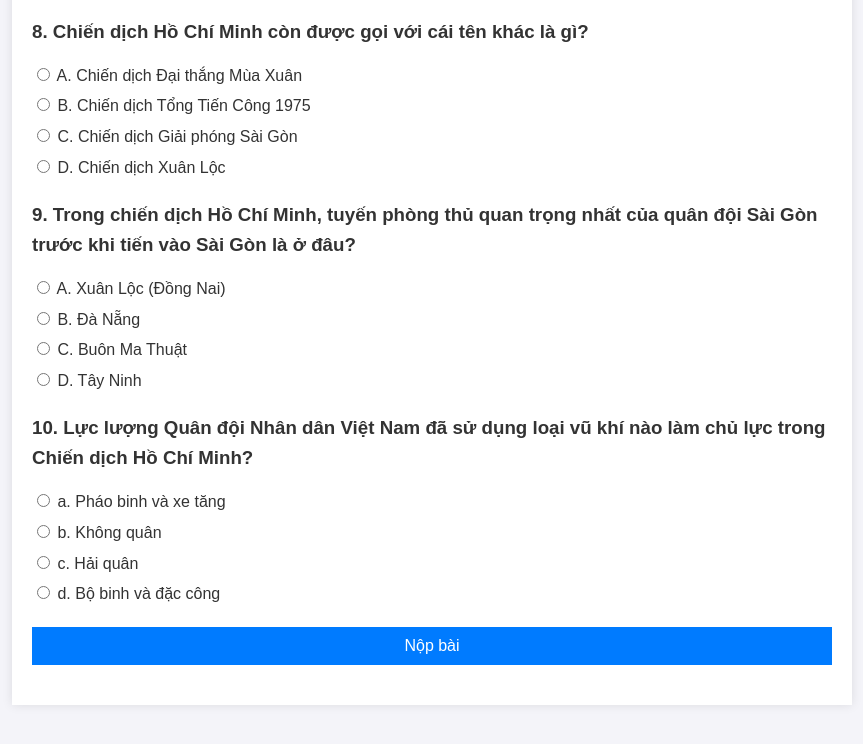
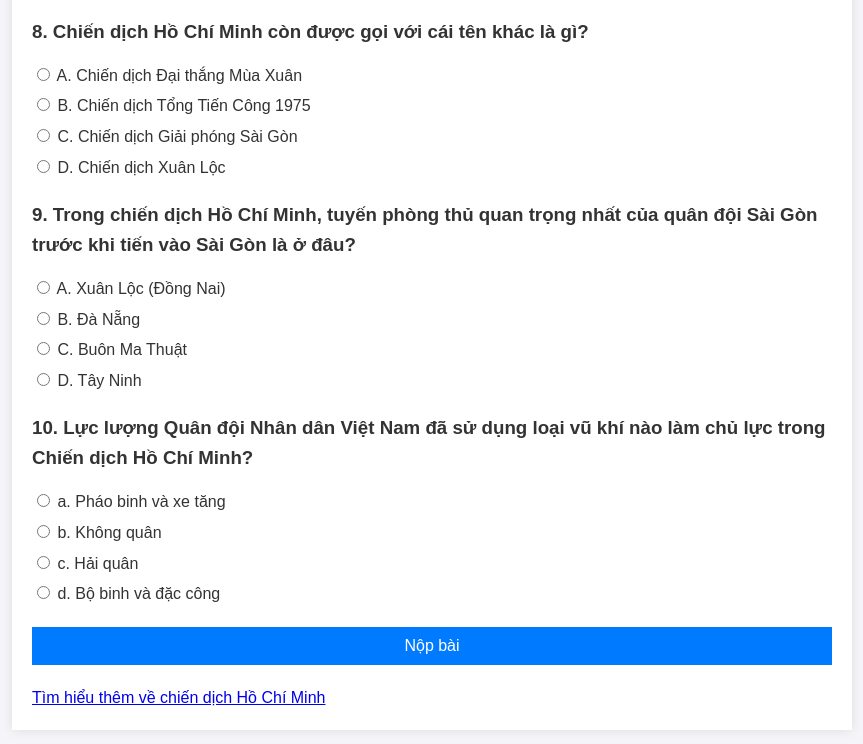
Before and after one commit to ahn247/stem, a plain HTML site: page index.html in a window 1280 px wide. Shown: the part 1469-2213 px from the top of the page, without its empty margins (208-1071 px from the left). Drawn offline with Linux system fonts and the light colour scheme.

Commit message:
Update index.html
Signed-off-by: ahn247 <anhyentrau@gmail.com>

```diff
--- a/index.html
+++ b/index.html
@@ -174,6 +174,7 @@
         </div>
         <button class="submit-btn" onclick="checkAnswers()">Nộp bài</button>
         <p id="result" class="result"></p>
+        <a href="https://ahn244.github.io/stem/" class="link">Tìm hiểu thêm về chiến dịch Hồ Chí Minh </a>
     </div>
 </body>
 </html>
```
